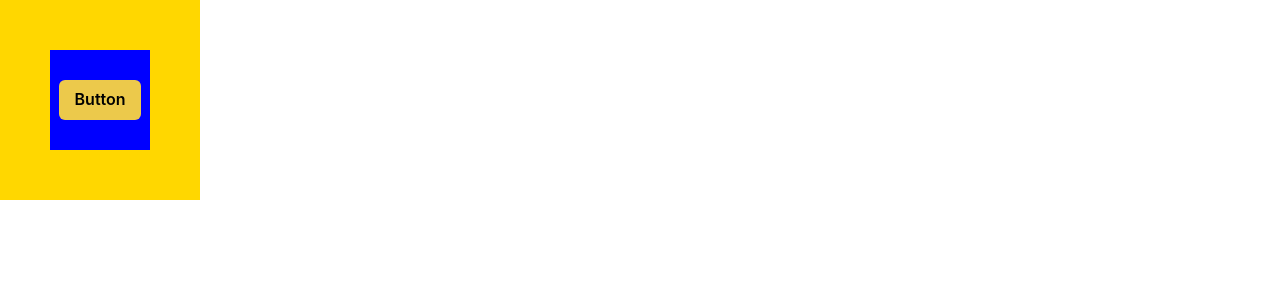
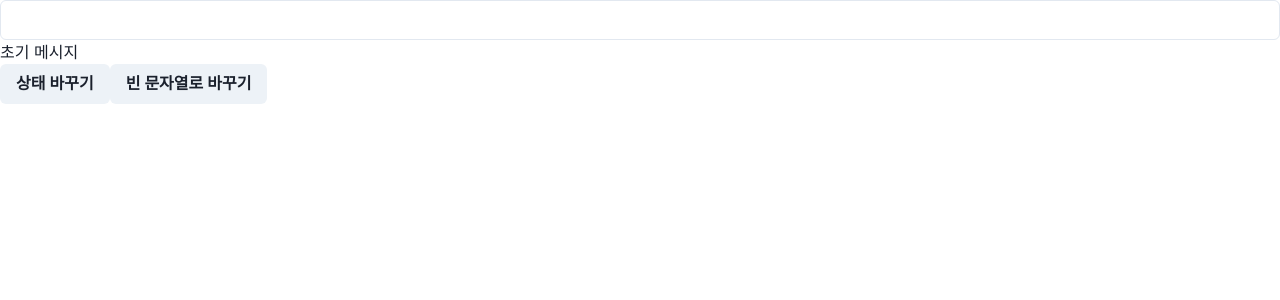
Before and after one commit to Nighteast/react20231031, a React (Create React App) app: page / in a window 1280 px wide. Shown: the top 300 px of the page. Built offline with nearby package versions, Linux system fonts and the light colour scheme.

Commit message:
state 가 바뀌면 component가 다시 그려짐(re-render)

```diff
--- a/src/App.js
+++ b/src/App.js
@@ -1,33 +1,38 @@
-import React from "react";
-import { Button, Center } from "@chakra-ui/react";
+import React, { useState } from "react";
+import { Button, Input } from "@chakra-ui/react";
 
 function App(props) {
-  function handleClick(e) {
-    // event bubbling 막는 메서드
-    e.stopPropagation();
-    console.log(e.target.className);
+  // 상태(state)가 변경(이전 state와 달라짐)되면
+  // Component를 다시 그림 (re render)
+
+  // state : react가 관리하는 component의 값
+
+  // state를 얻는 방법
+  // useState();
+
+  // 배열을 리턴함
+  // index 0 : 현재 상태(state)
+  // index 1 : state를 변경할 수 있는 메서드
+  const [message, setMessage] = useState("");
+
+  let text = "초기 메시지";
+
+  function handleInputChange(e) {
+    text = e.target.value;
+    console.log("text", text);
+  }
+  function handleButtonClick(e) {
+    setMessage("바뀐 상태");
   }
 
   return (
-    <Center
-      onClick={handleClick}
-      className="outerBox"
-      w={"200px"}
-      h={"200px"}
-      bg={"gold"}
-    >
-      <Center
-        onClick={handleClick}
-        className="innerBox"
-        w={"100px"}
-        h={"100px"}
-        bg={"blue"}
-      >
-        <Button onClick={handleClick} className="button" colorScheme="yellow">
-          Button
-        </Button>
-      </Center>
-    </Center>
+    <div>
+      <Input onChange={handleInputChange} />
+      <p>{text}</p>
+      <Button onClick={handleButtonClick}>상태 바꾸기</Button>
+      <Button onClick={() => setMessage("")}>빈 문자열로 바꾸기</Button>
+      <p>{message}</p>
+    </div>
   );
 }
 
```
